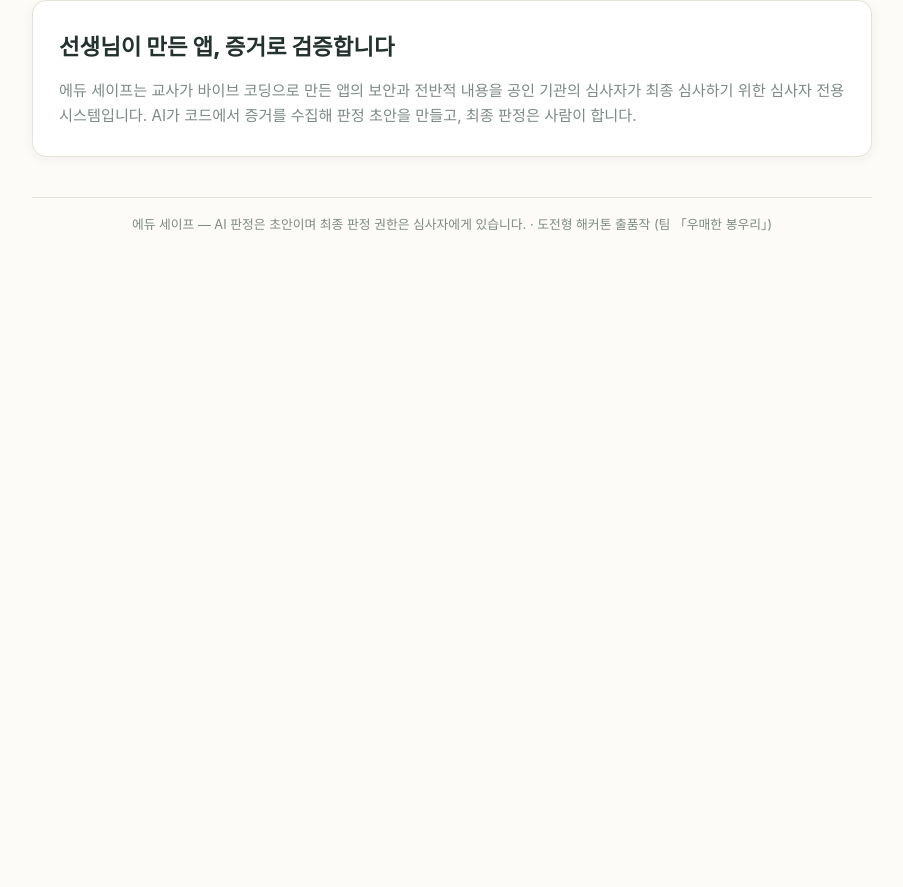
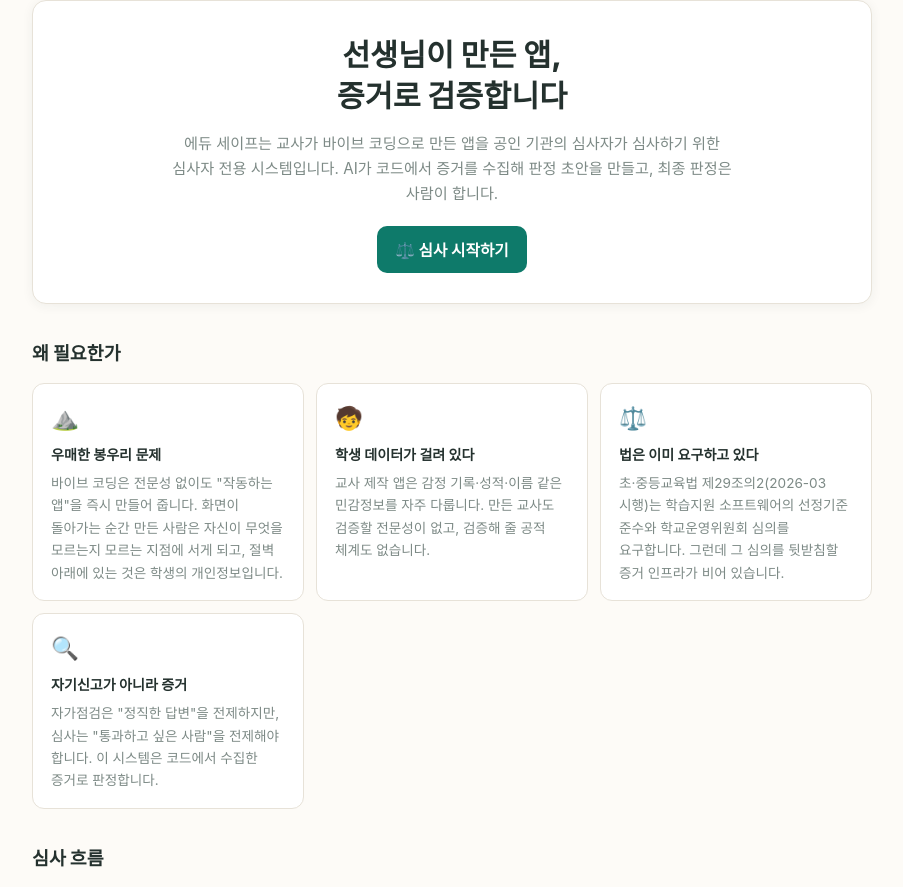
Before and after one commit to DevYonghunT/EduSafety, a React (Vite) app: page / in a window 1280 px wide. Shown: the part 98-985 px from the top of the page, without its empty margins (188-1091 px from the left). Before the commit the page ends 800 px from the top, so only its background shows below. Built offline with nearby package versions, Linux system fonts and the light colour scheme.

Commit message:
여유: 소개 페이지 — 히어로·왜 필요한가 4카드·심사 흐름 5단계·신뢰의 장치·법령 근거
Co-Authored-By: Claude Fable 5 <noreply@anthropic.com>

```diff
--- a/src/App.jsx
+++ b/src/App.jsx
@@ -1,6 +1,7 @@
 import { useState } from 'react'
 import ReviewMode from './components/ReviewMode.jsx'
 import ReviewLedger from './components/ReviewLedger.jsx'
+import AboutPage from './components/AboutPage.jsx'
 
 const TABS = [
   { key: 'about', label: '🏠 소개' },
@@ -28,16 +29,7 @@ export default function App() {
       </header>
 
       <main className="main">
-        {view === 'about' && (
-          <section className="panel">
-            <h1>선생님이 만든 앱, 증거로 검증합니다</h1>
-            <p className="intro">
-              에듀 세이프는 교사가 바이브 코딩으로 만든 앱의 보안과 전반적 내용을 공인 기관의
-              심사자가 최종 심사하기 위한 심사자 전용 시스템입니다. AI가 코드에서 증거를 수집해
-              판정 초안을 만들고, 최종 판정은 사람이 합니다.
-            </p>
-          </section>
-        )}
+        {view === 'about' && <AboutPage onStart={() => setView('review')} />}
         {view === 'review' && <ReviewMode />}
         {view === 'ledger' && <ReviewLedger />}
       </main>
--- /dev/null
+++ b/src/components/AboutPage.jsx
@@ -0,0 +1,99 @@
+const WHY = [
+  { icon: '⛰️', title: '우매한 봉우리 문제', body: '바이브 코딩은 전문성 없이도 "작동하는 앱"을 즉시 만들어 줍니다. 화면이 돌아가는 순간 만든 사람은 자신이 무엇을 모르는지 모르는 지점에 서게 되고, 절벽 아래에 있는 것은 학생의 개인정보입니다.' },
+  { icon: '🧒', title: '학생 데이터가 걸려 있다', body: '교사 제작 앱은 감정 기록·성적·이름 같은 민감정보를 자주 다룹니다. 만든 교사도 검증할 전문성이 없고, 검증해 줄 공적 체계도 없습니다.' },
+  { icon: '⚖️', title: '법은 이미 요구하고 있다', body: '초·중등교육법 제29조의2(2026-03 시행)는 학습지원 소프트웨어의 선정기준 준수와 학교운영위원회 심의를 요구합니다. 그런데 그 심의를 뒷받침할 증거 인프라가 비어 있습니다.' },
+  { icon: '🔍', title: '자기신고가 아니라 증거', body: '자가점검은 "정직한 답변"을 전제하지만, 심사는 "통과하고 싶은 사람"을 전제해야 합니다. 이 시스템은 코드에서 수집한 증거로 판정합니다.' },
+]
+
+const FLOW = [
+  { step: '①', title: '불러오기 + 규칙 스캔', body: 'GitHub 저장소를 불러와 커밋 SHA에 심사를 고정하고, 결정적 규칙으로 비밀키·열린 DB 등을 스캔합니다. API 키 없이 실행됩니다.' },
+  { step: '②', title: 'AI 분류 추론', body: '4트랙(교무·행정/교과 도구/학습 콘텐츠/학급 운영) 중 하나를 AI가 근거와 함께 제안하고, 심사자가 확정합니다. 보호 수준(L0~L2)이 기능에서 자동 도출됩니다.' },
+  { step: '③', title: '루브릭 판정 초안', body: 'AI가 항목별 판정 초안을 작성합니다. 근거 코드 인용이 강제되며, 근거가 확인되지 않으면 자동으로 판단불가로 강등됩니다.' },
+  { step: '④', title: '심사자 승인·번복', body: '항목별로 심사자가 확인합니다. 번복은 사유와 함께 기록 보존됩니다. 최종 판정은 언제나 사람입니다.' },
+  { step: '⑤', title: '보고서·보완 요청서', body: '커밋 SHA가 각인된 보고서와, 판단불가 항목을 원인별로 정리한 보완 요청서가 발급됩니다.' },
+]
+
+const TRUST = [
+  { icon: '📌', title: '커밋 SHA 고정', body: '"이 심사는 커밋 X에 대한 것" — 인증 후 코드를 수정하면 지문이 달라져 변조가 증명됩니다.' },
+  { icon: '🚫', title: '근거 없는 판정은 강등', body: 'AI가 근거 인용 없이 충족/미충족을 판정하면 검증 함수가 자동으로 판단불가로 강등합니다. 원칙은 문서가 아니라 테스트로 강제됩니다.' },
+  { icon: '🎭', title: '점수가 아니라 상태', body: '앱을 서열화하는 단일 점수는 없습니다. 카테고리별 상태와 "반드시 수정 n건" 같은 행동 중심 요약만 제공합니다.' },
+  { icon: '🔒', title: '심사 도구 스스로 규칙 준수', body: '학생 데이터 파일은 AI에 전송하지 않고, 비밀키는 마스킹 후 전송하며, AI가 검토하지 못한 범위는 정직하게 고지합니다.' },
+]
+
+const LAWS = [
+  { name: '초·중등교육법 제29조의2 + 학습지원 SW 선정기준', note: '이 심사의 법적 존재 이유 — 선정기준 준수·학운위 심의를 법률이 요구' },
+  { name: '개인정보 보호법', note: '최소수집(16조)·만 14세 동의(22조의2)·주민번호(24조의2)·안전조치(29조)·파기(21조)' },
+  { name: 'AI 기본법 (2026-07-21 현행)', note: '유·초·중등 학생 평가 AI는 고영향 인공지능' },
+  { name: '개인정보의 안전성 확보조치 기준 (개보위 고시)', note: '접근통제·암호화·인증정보 보호' },
+  { name: '교육부 개인정보 보호지침(훈령 476호)·교육분야 AI 윤리원칙', note: '학교·교육기관 직접 적용 규범' },
+  { name: 'KISA 개발보안 가이드 / CWE', note: '보안약점의 공인 분류 — 자동 스캔 규칙의 근거' },
+]
+
+export default function AboutPage({ onStart }) {
+  return (
+    <div className="about">
+      <section className="hero">
+        <h1>선생님이 만든 앱,<br />증거로 검증합니다</h1>
+        <p className="intro">
+          에듀 세이프는 교사가 바이브 코딩으로 만든 앱을 공인 기관의 심사자가 심사하기 위한
+          심사자 전용 시스템입니다. AI가 코드에서 증거를 수집해 판정 초안을 만들고,
+          최종 판정은 사람이 합니다.
+        </p>
+        <button className="btn-primary" onClick={onStart}>⚖️ 심사 시작하기</button>
+      </section>
+
+      <section className="about-section">
+        <h2>왜 필요한가</h2>
+        <div className="card-grid">
+          {WHY.map((c) => (
+            <div key={c.title} className="info-card">
+              <div className="info-icon">{c.icon}</div>
+              <strong>{c.title}</strong>
+              <p>{c.body}</p>
+            </div>
+          ))}
+        </div>
+      </section>
+
+      <section className="about-section">
+        <h2>심사 흐름</h2>
+        <ol className="flow-list">
+          {FLOW.map((f) => (
+            <li key={f.step}>
+              <span className="flow-step">{f.step}</span>
+              <div><strong>{f.title}</strong><p>{f.body}</p></div>
+            </li>
+          ))}
+        </ol>
+      </section>
+
+      <section className="about-section">
+        <h2>신뢰의 장치</h2>
+        <div className="card-grid">
+          {TRUST.map((c) => (
+            <div key={c.title} className="info-card">
+              <div className="info-icon">{c.icon}</div>
+              <strong>{c.title}</strong>
+              <p>{c.body}</p>
+            </div>
+          ))}
+        </div>
+      </section>
+
+      <section className="about-section">
+        <h2>심사 기준의 법령·공식 근거</h2>
+        <ul className="law-list">
+          {LAWS.map((l) => (
+            <li key={l.name}><strong>{l.name}</strong> — {l.note}</li>
+          ))}
+        </ul>
+        <p className="hint">모든 루브릭 항목에 법적 무게(법률/고시·훈령/공식 권고/모범 사례)를 표기해 "법적 의무"와 "권고"를 섞어 말하지 않습니다.</p>
+      </section>
+
+      <section className="about-cta">
+        <p>심사할 앱이 있다면, 저장소 주소 하나로 시작할 수 있습니다.</p>
+        <button className="btn-primary" onClick={onStart}>⚖️ 심사 시작하기</button>
+      </section>
+    </div>
+  )
+}
--- a/src/styles.css
+++ b/src/styles.css
@@ -701,3 +701,117 @@ button {
 .ledger-ok { color: var(--ok); }
 .ledger-warn { color: var(--warn); }
 .ledger-danger { color: var(--danger); }
+
+/* ── 소개 페이지 ── */
+.hero {
+  text-align: center;
+  padding: 34px 20px 30px;
+  background: var(--paper);
+  border: 1px solid var(--line);
+  border-radius: var(--radius);
+  box-shadow: var(--shadow);
+}
+
+.hero h1 {
+  font-size: 1.9rem;
+  font-weight: 800;
+  line-height: 1.35;
+  margin-bottom: 14px;
+}
+
+.hero .intro {
+  max-width: 560px;
+  margin: 0 auto 20px;
+}
+
+.about-section {
+  margin-top: 34px;
+}
+
+.about-section h2 {
+  font-size: 1.15rem;
+  font-weight: 800;
+  margin-bottom: 14px;
+}
+
+.card-grid {
+  display: grid;
+  grid-template-columns: repeat(auto-fill, minmax(230px, 1fr));
+  gap: 12px;
+}
+
+.info-card {
+  background: var(--paper);
+  border: 1px solid var(--line);
+  border-radius: 12px;
+  padding: 16px 18px;
+  font-size: 0.88rem;
+}
+
+.info-card p {
+  color: var(--muted);
+  margin-top: 6px;
+  font-size: 0.85rem;
+}
+
+.info-icon {
+  font-size: 1.4rem;
+  margin-bottom: 6px;
+}
+
+.flow-list {
+  list-style: none;
+  display: flex;
+  flex-direction: column;
+  gap: 12px;
+}
+
+.flow-list li {
+  display: flex;
+  gap: 14px;
+  background: var(--paper);
+  border: 1px solid var(--line);
+  border-radius: 12px;
+  padding: 14px 18px;
+  font-size: 0.9rem;
+}
+
+.flow-list p {
+  color: var(--muted);
+  font-size: 0.85rem;
+}
+
+.flow-step {
+  font-size: 1.2rem;
+  font-weight: 800;
+  color: var(--primary);
+}
+
+.law-list {
+  list-style: none;
+  display: flex;
+  flex-direction: column;
+  gap: 8px;
+  font-size: 0.88rem;
+  margin-bottom: 10px;
+}
+
+.law-list li {
+  background: var(--paper);
+  border: 1px solid var(--line);
+  border-radius: 10px;
+  padding: 10px 14px;
+}
+
+.about-cta {
+  margin-top: 34px;
+  text-align: center;
+  background: var(--primary-soft);
+  border-radius: var(--radius);
+  padding: 26px 20px;
+}
+
+.about-cta p {
+  margin-bottom: 14px;
+  font-weight: 600;
+}
```
